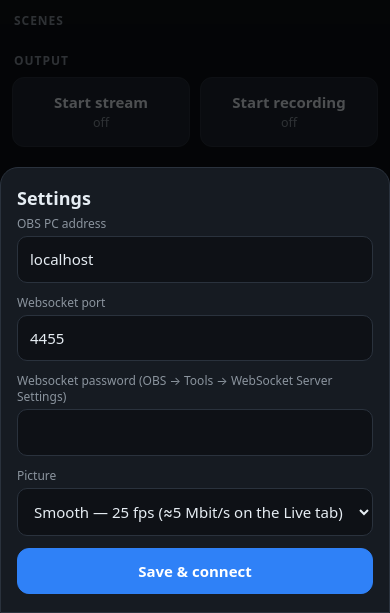
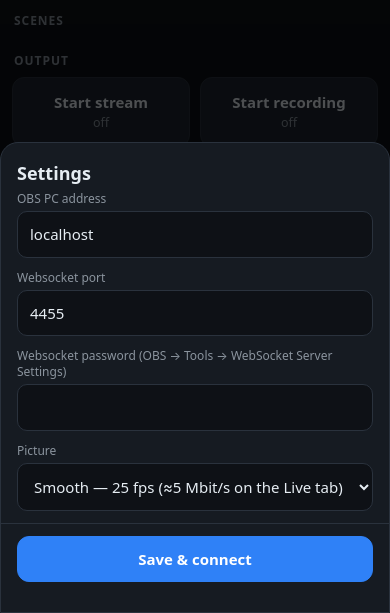
Before and after one commit to mdukasa/obs-remote, a plain HTML site: page www/index.html in a window 390 px wide. Shown: the part 231-844 px from the top of the page. Drawn offline with Linux system fonts and the light colour scheme.

Commit message:
Settings sheet scrolls on phones, with Save/Close pinned at the bottom

```diff
--- a/www/index.html
+++ b/www/index.html
@@ -120,7 +120,10 @@ nav button.sel{color:var(--blue)}
 /* sheets */
 .scrim{position:fixed;inset:0;background:#000a;z-index:20;display:none;align-items:flex-end;justify-content:center}
 .scrim.show{display:flex}
-.sheet{width:100%;max-width:560px;background:var(--panel);border-radius:18px 18px 0 0;border:1px solid var(--line);padding:18px 16px calc(18px + var(--safe-b))}
+.sheet{width:100%;max-width:560px;background:var(--panel);border-radius:18px 18px 0 0;border:1px solid var(--line);padding:18px 16px calc(18px + var(--safe-b));
+  /* the sheet scrolls itself: on a phone the settings (scenes + cameras) are taller than the screen */
+  max-height:calc(100vh - 24px - var(--safe-t));max-height:calc(100dvh - 24px - var(--safe-t));overflow-y:auto;overscroll-behavior:contain;-webkit-overflow-scrolling:touch}
+.sheet .btns{position:sticky;bottom:calc(-18px - var(--safe-b));margin:0 -16px;padding:12px 16px;background:var(--panel);border-top:1px solid var(--line)}
 .sheet h3{margin:0 0 6px;font-size:18px}
 .sheet p{margin:0 0 14px;color:var(--dim)}
 .sheet .btns{display:grid;grid-template-columns:1fr 1fr;gap:var(--gap)}
```
